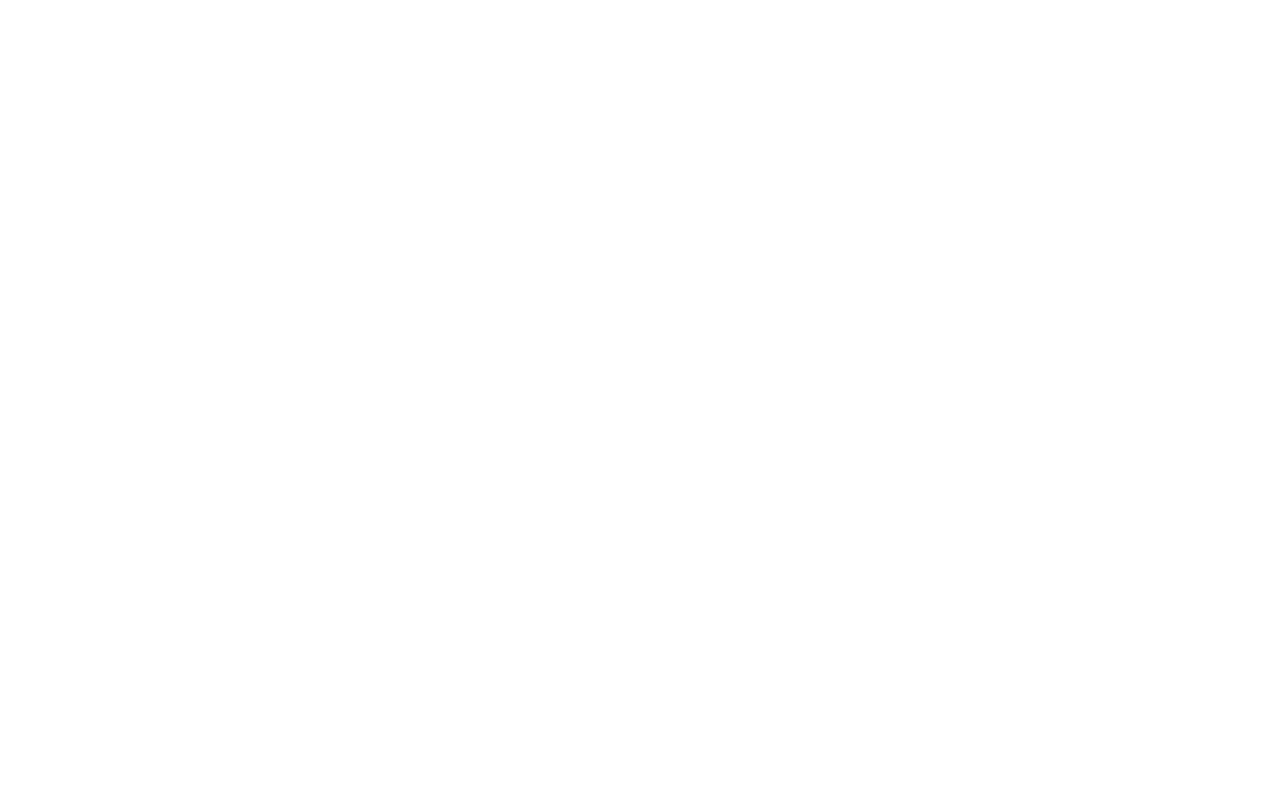
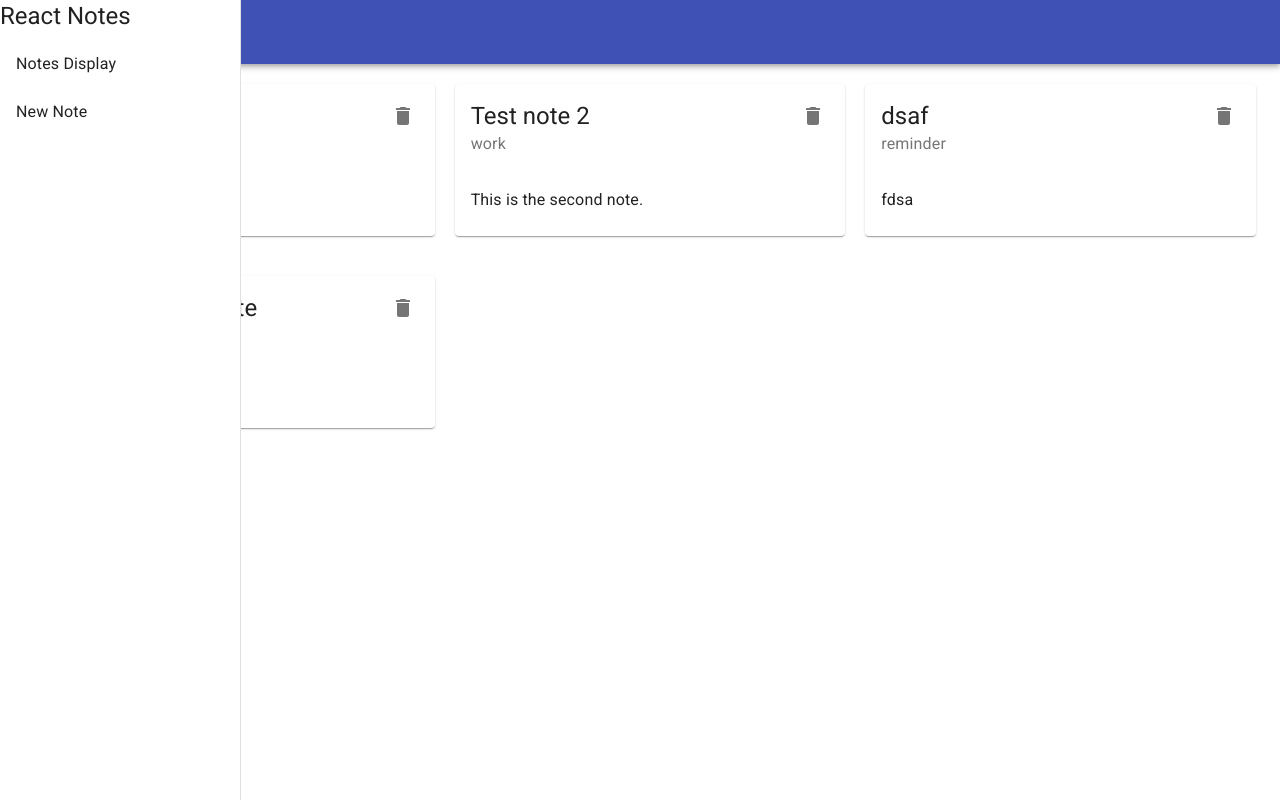
Before and after one commit to AIBaxt/react-notes, a React (Create React App) app: page / in a window 1280 px wide. Built offline with nearby package versions, Linux system fonts and the light colour scheme; data requests are answered from the project's data file.

Commit message:
Layout component + React Router setup

```diff
--- a/data/db.json
+++ b/data/db.json
@@ -1,3 +1,28 @@
 {
-  "notes": []
+  "notes": [
+    {
+      "title": "Test note 1",
+      "description": "This is the first test note.",
+      "category": "todo",
+      "id": 1
+    },
+    {
+      "title": "Test note 2",
+      "description": "This is the second note.",
+      "category": "work",
+      "id": 2
+    },
+    {
+      "title": "dsaf",
+      "description": "fdsa",
+      "category": "reminder",
+      "id": 3
+    },
+    {
+      "title": "Hello this is a note",
+      "description": "hello this is a note",
+      "category": "reminder",
+      "id": 4
+    }
+  ]
 }
--- a/package.json
+++ b/package.json
@@ -11,6 +11,7 @@
     "react": "^17.0.2",
     "react-dom": "^17.0.2",
     "react-router": "^5.2.0",
+    "react-router-dom": "^5.2.0",
     "react-scripts": "4.0.3",
     "web-vitals": "^1.1.2"
   },
--- a/src/App.js
+++ b/src/App.js
@@ -1,11 +1,25 @@
 import DisplayNotes from './pages/DisplayNotes';
 import CreateNote from './pages/CreateNote';
+import Layout from './shared/Layout';
+
+import { BrowserRouter as Router, Route, Switch } from 'react-router-dom';
 
 function App() {
   return (
     <div>
-      <DisplayNotes />
-    </div>
+      <Router>
+        <Layout>
+          <Switch>
+            <Route path="/" exact>
+              <DisplayNotes />
+            </Route>
+            <Route path="/create">
+              <CreateNote />
+            </Route>
+          </Switch>
+        </Layout>
+      </Router>
+    </div >
   );
 }
 
--- /dev/null
+++ b/src/shared/Layout.js
@@ -0,0 +1,80 @@
+import { AppBar, Toolbar, Button, Typography, IconButton, makeStyles, Drawer, List, ListItem, ListItemText } from '@material-ui/core';
+import { useHistory } from 'react-router';
+import { FullscreenExit } from '@material-ui/icons';
+import MenuIcon from '@material-ui/icons/Menu';
+
+const drawerWidth = 240;
+
+
+const useStyles = makeStyles({
+
+    root: {
+        display: 'flex',
+    },
+    drawer: {
+        width: drawerWidth,
+    },
+
+    drawerPaper: {
+        width: drawerWidth
+    }
+});
+
+const Layout = props => {
+
+    const classes = useStyles();
+    const history = useHistory();
+
+    const linksList = [
+        {
+            text: 'Notes Display',
+            path: '/'
+        },
+        {
+            text: 'New Note',
+            path: '/create'
+        }
+    ];
+
+    return (
+        <div>
+            {/* Appbar */}
+            <AppBar position="static" className={classes.appBar}>
+                <Toolbar>
+                    <Typography variant="h6" className={classes.title}>
+                        React-Notes
+                    </Typography>
+                </Toolbar>
+            </AppBar>
+            {/* Side Drawer */}
+            <Drawer
+                className={classes.drawer}
+                variant="permanent"
+                anchor="left"
+                classes={{
+                    paper: classes.drawerPaper
+                }}
+            >
+                <div className={classes.root}>
+                    <Typography variant="h5">
+                        React Notes
+                    </Typography>
+                </div>
+
+                <List>
+                    {linksList.map(link => (
+                        <ListItem key={link.text} button onClick={() => history.push(link.path)}>
+                            <ListItemText primary={link.text} />
+                        </ListItem>
+                    ))}
+                </List>
+            </Drawer>
+            {/* Children Components */}
+            <div>
+                {props.children}
+            </div>
+        </div >
+    );
+};
+
+export default Layout;
```
Also changed, not shown: 1 other file (tests, documents, lock files or other folders).
